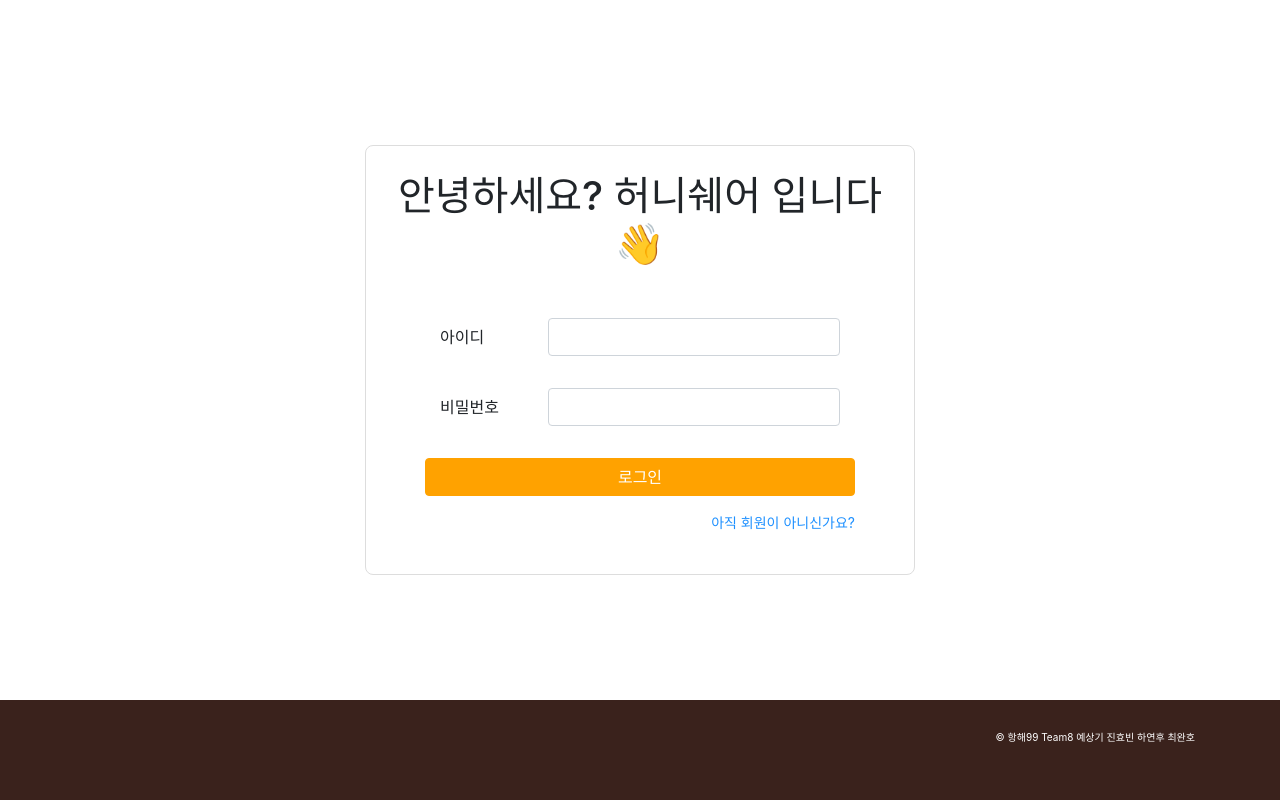
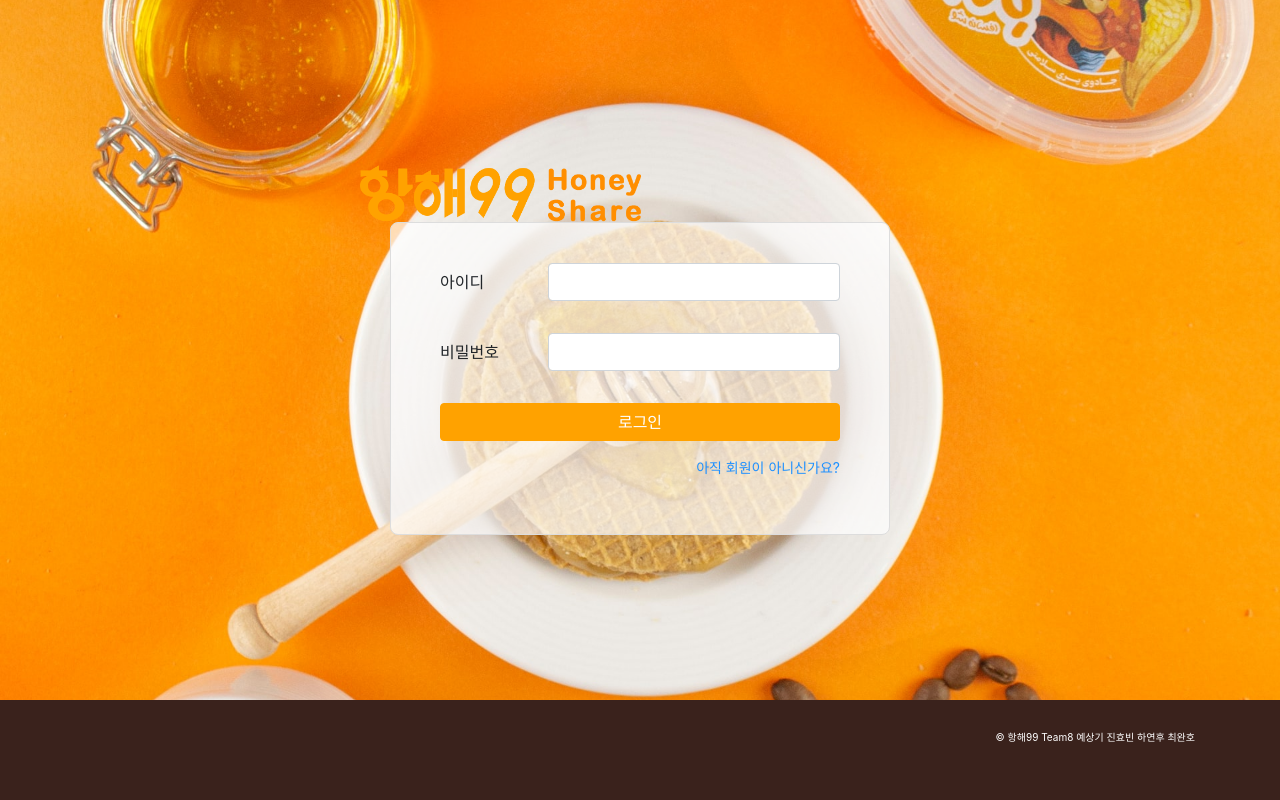
Before and after one commit to with-key/hanghae99_mini_team8, a Flask app: page /login_page in a window 1280 px wide. Run offline with Flask 2, Linux system fonts and the light colour scheme; some libraries are stand-ins or nearby versions.

Commit message:
#6 login

```diff
--- a/static/css/component.css
+++ b/static/css/component.css
@@ -42,7 +42,11 @@ Button
   background-color: #df8e03;
   border-color: #df8e03;
 }
-
+.btn-primary.disabled,
+.btn-primary:disabled {
+  background-color: #daac5e;
+  border-color: #daac5e;
+}
 .btn-outline-primary {
   border: 1px solid #ffa200;
   color: #f0ae34;
--- a/static/css/login.css
+++ b/static/css/login.css
@@ -23,22 +23,23 @@
   align-items: center;
   margin: 20px 0;
 }
-.wrapper {
-  padding: 1.6rem;
-  width: 550px;
-  min-height: 350px;
+.account-content .wrapper {
+  padding: 40px;
+  /* width: 550px; */
+  background-color: rgba(255,255,255,.7);
   border: 1px solid #ddd;
   border-radius: 8px;
   position: relative;
+  margin: 0 30px;
 }
 .title {
   text-align: center;
   margin-bottom: 38px;
 }
-.form {
+/* .form {
   width: 400px;
   margin: 0 auto;
-}
+} */
 .label {
   display: block;
   width: 100px;
@@ -71,4 +72,27 @@
   text-align: right;
 }
 
-/*  */
+
+
+.logo-account {
+  max-width: 100%;
+  width: 300px;
+}
+.account-content {
+  display: flex;
+  align-items: center;
+  justify-content: center;
+  /* background-color: #fff6cf; */
+  background-color: #fae8bb;
+  background-image: url(../images/m-mahdi-kordi-n3-5IqyikRA-unsplash.jpg);
+  background-size: cover;
+  background-repeat: no-repeat;
+  background-position: center;
+}
+
+
+@media (min-width: 992px){
+  .account-content .wrapper {
+    width: 500px;
+  }
+}
--- a/templates/base_account.html
+++ b/templates/base_account.html
@@ -24,7 +24,7 @@
 </head>
 
 <body>
-  <div class="content" id="content" style="display: flex; align-items: center; justify-content: center;">
+  <div class="content account-content" id="content" style="">
     {% block content %}
     {% endblock content %}
   </div>
--- a/templates/login.html
+++ b/templates/login.html
@@ -3,9 +3,10 @@
 {% block title %}로그인{% endblock %}
 
 {% block content %}
-<section class="section">
+<section class="account-section">
+    <img src="../static/images/logo.png" alt="" class="logo-account">
     <div class="wrapper">
-        <h1 class="title">안녕하세요? 허니쉐어 입니다 👋</h1>
+        <!-- <h1 class="title">안녕하세요? 허니쉐어 입니다 👋</h1> -->
         <form class="form">
             <div class="form-group row">
                 <label for="input-username" class="col-sm-3 col-form-label">아이디</label>
@@ -21,10 +22,10 @@
                     <p id="help-password-login" class="help text-danger"></p>
                 </div>
             </div>
-            <div class="form-group row">
+            <div class="form-group">
                 <button type="button" onclick="sign_in()" class="btn btn-primary d-block w-100">로그인</button>
             </div>
-            <div class="form-group row">
+            <div class="form-group">
                 <a href="/signup_page" class="link_signup d-block w-100">아직 회원이 아니신가요?</a>
             </div>
         </form>
```
